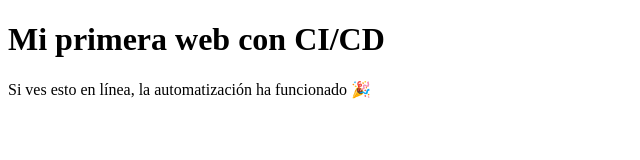
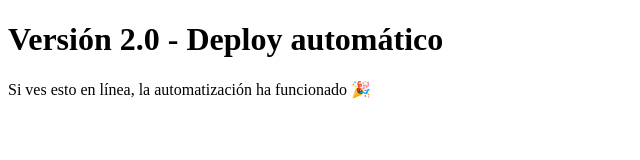
Before and after one commit to mariapagar/portfolio-ci-cd, a plain HTML site: page index.html in a window 1280 px wide. Shown: the whole page, without its empty margins (0-640 px from the left). Drawn offline with Linux system fonts and the light colour scheme.

Commit message:
Update index.html

```diff
--- a/index.html
+++ b/index.html
@@ -6,7 +6,8 @@
 </head>
 
 <body>
-<h1>Mi primera web con CI/CD</h1>
+<h1>Versión 2.0 - Deploy automático</h1>
 <p>Si ves esto en línea, la automatización ha funcionado 🎉</p>
 </body>
+
 </html>
```
